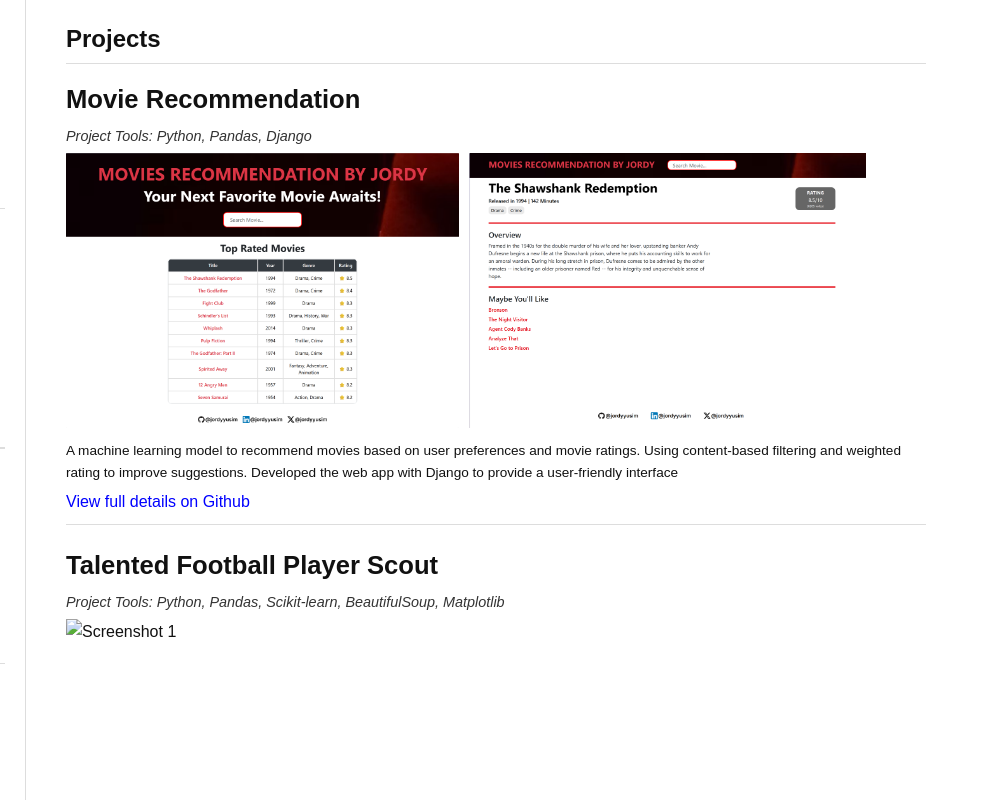
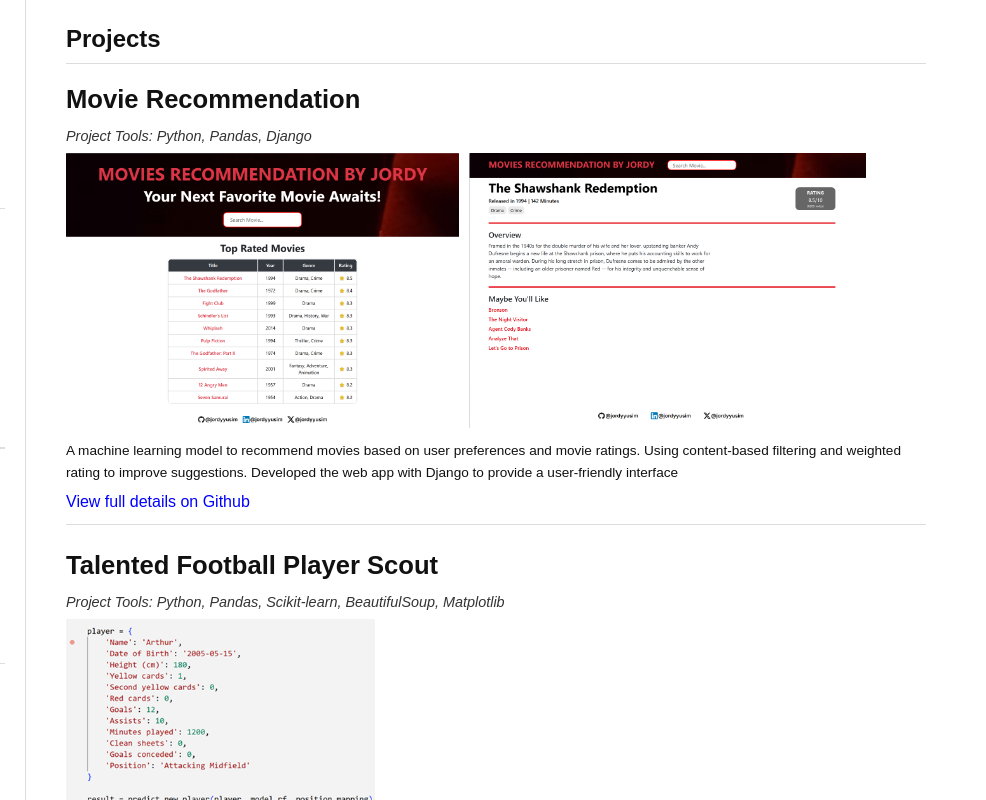
Before and after one commit to Jordyyusim/jordyyusim.github.io, a plain HTML site: page index.html in a window 1280 px wide. Shown: the full height of the page, 294-1280 px from the left. Drawn offline with Linux system fonts and the light colour scheme; files whose address does not match are found by name.

Commit message:
Update index.html

```diff
--- a/index.html
+++ b/index.html
@@ -214,8 +214,8 @@
           <div class="project-title">Movie Recommendation</div>
           <div class="project-tools">Project Tools: Python, Pandas, Django</div>
           <div class="project-images">
-            <img src="D:\Dev\movie-home.png" alt="Screenshot 1" />
-            <img src="D:\Dev\movie-result.png" alt="Screenshot 2" />
+            <img src="images\movie-home.png" alt="Screenshot 1" />
+            <img src="images\movie-result.png" alt="Screenshot 2" />
           </div>
           <div class="project-desc">A machine learning model to recommend movies based on user preferences and movie ratings. Using content-based filtering and weighted rating to improve suggestions. Developed the web app with Django to provide a user-friendly interface</div>
           <a href="https://github.com/Jordyyusim/movie-recommendation-system">View full details on Github</a>
@@ -224,7 +224,7 @@
           <div class="project-title">Talented Football Player Scout</div>
           <div class="project-tools">Project Tools: Python, Pandas, Scikit-learn, BeautifulSoup, Matplotlib</div>
           <div class="project-images">
-            <img src="D:\Dev\result_single_player.png" alt="Screenshot 1" />
+            <img src="images\football-result.png" alt="Screenshot 1" />
           </div>
           <div class="project-desc">A machine learning classification model built in Python to identify talented young football players from smaller leagues who deserve a move to top-tier leagues.
           For this project, I scraped player statistics datasets from Transfermarkt, including English Premier League (EPL)  and Liga 1 Indonesia players from the 2024/2025 season. The data was cleaned, preprocessed, and used to train and validate classification models.</div>
@@ -234,8 +234,8 @@
           <div class="project-title">Credit Approval Application</div>
           <div class="project-tools">Project Tools: Python, Django, Pandas, Scikit-learn, Matplotlib</div>
           <div class="project-images">
-            <img src="D:\Dev\credit-home.png" alt="Screenshot 1" />
-            <img src="D:\Dev\credit-result.png" alt="Screenshot 2" />
+            <img src="images\credit-home.png" alt="Screenshot 1" />
+            <img src="images\credit-result.png" alt="Screenshot 2" />
           </div>
           <div class="project-desc">A machine learning classification model to predict whether a customer’s credit application should be approved or not, based on financial history and demographic data. The project involved preprocessing including handling of null values, duplicates,encoding and scaling values and addressing class imbalance. Various models were trained and evaluated using cross-validation. Evaluating model's classification reports and confusion matrix to find the best model.
             The best-performing model was then used to make predictions on new applicant data.</div>
```
